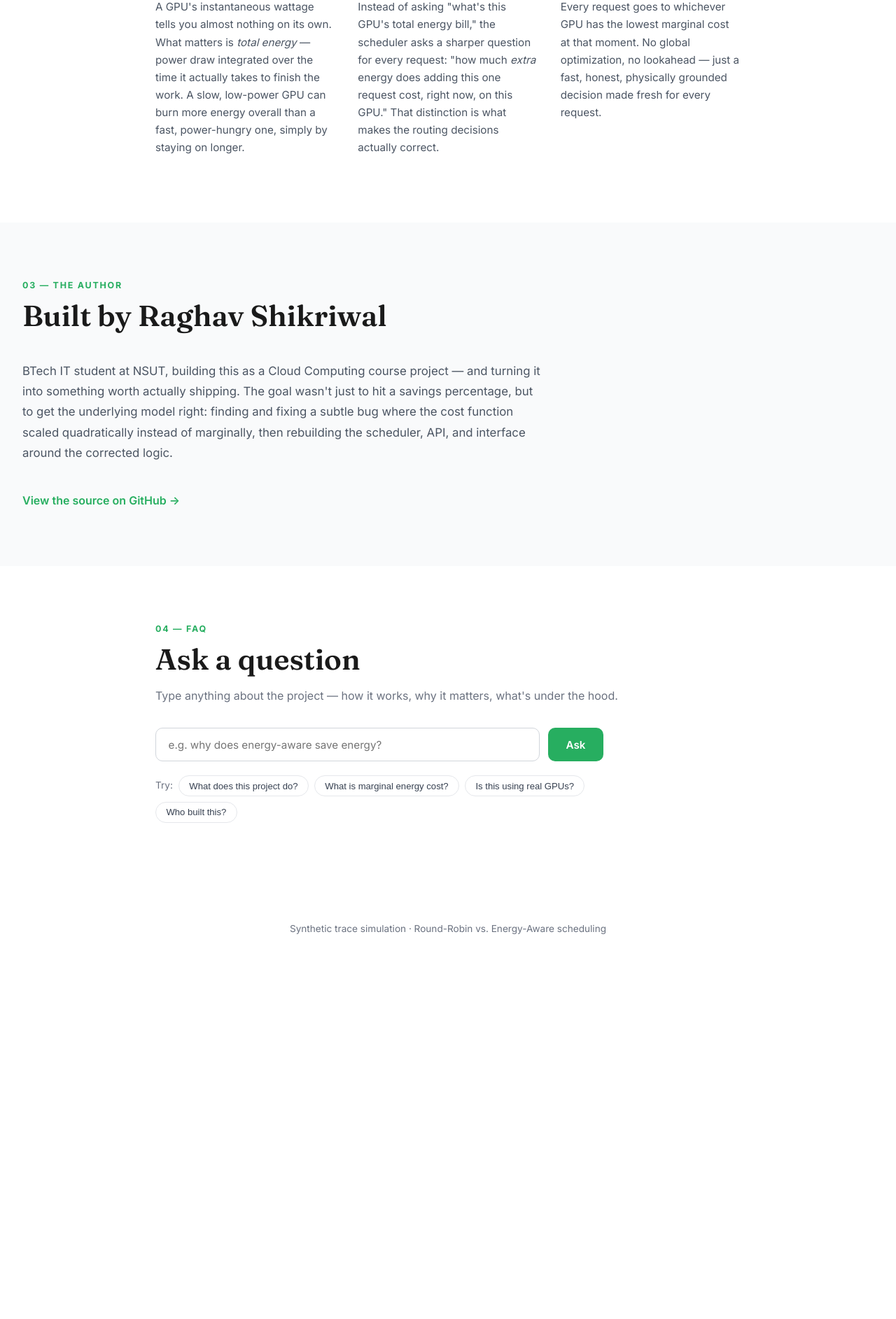
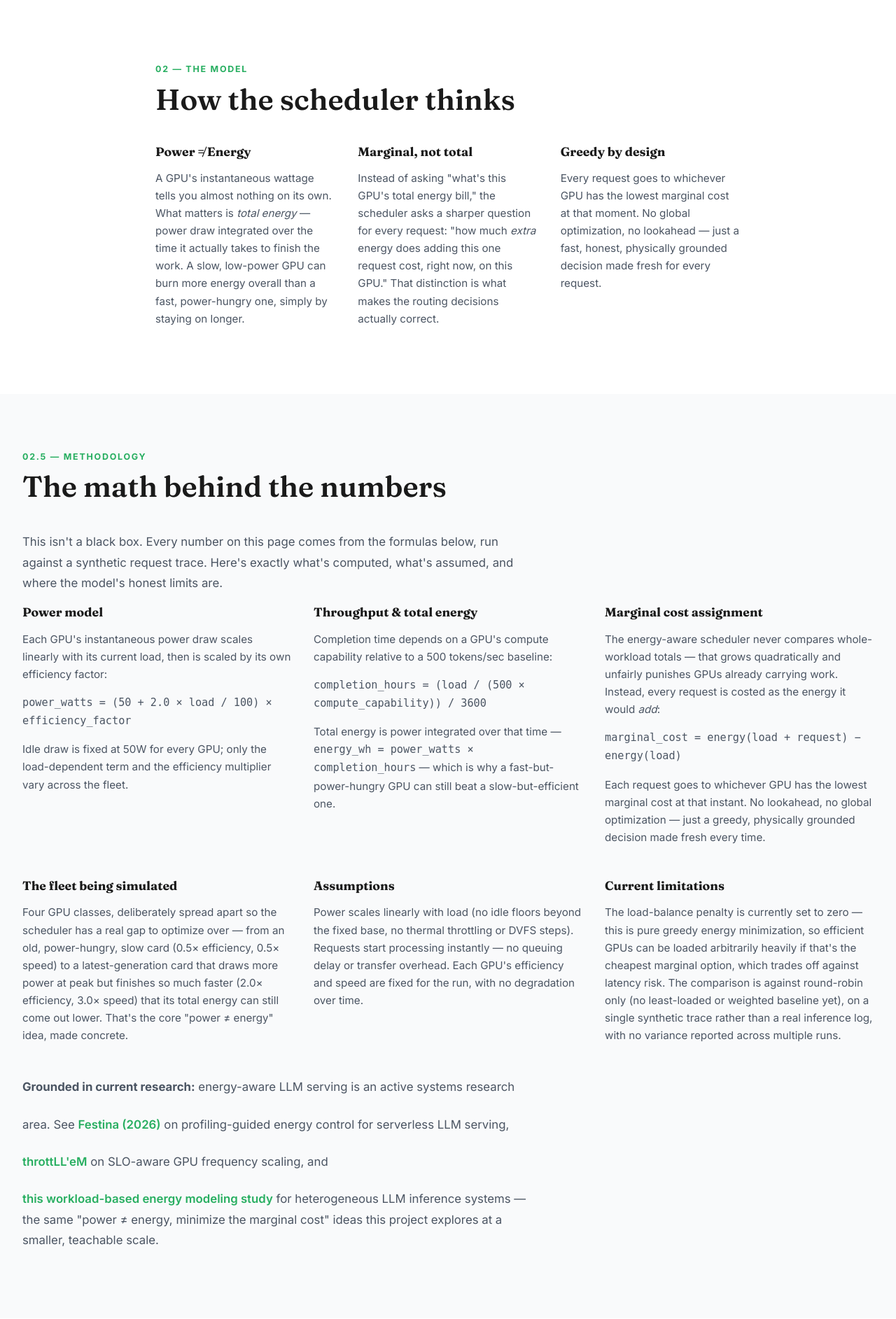
Before and after one commit to raghavshikriwal/energy-aware-llm-scheduler, a Flask app: page / in a window 1280 px wide. Shown: the part 3720-5605 px from the top of the page at 70% size. Before the commit the page ends 5055 px from the top, so only its background shows below. Run offline with Flask 3, Linux system fonts and the light colour scheme.

Commit message:
Add methodology section with formulas and research citations

```diff
--- a/templates/dashboard.html
+++ b/templates/dashboard.html
@@ -47,15 +47,22 @@
         <span class="choice-arrow">→</span>
       </a>
 
+      <a href="#methodology" class="choice-card" data-tilt>
+        <span class="choice-index">03</span>
+        <h3>Methodology</h3>
+        <p>The exact formulas, assumptions, and limits behind every number.</p>
+        <span class="choice-arrow">→</span>
+      </a>
+
       <a href="#author" class="choice-card" data-tilt>
-        <span class="choice-index">03</span>
+        <span class="choice-index">04</span>
         <h3>Meet the Author</h3>
         <p>Who built this, and why it exists.</p>
         <span class="choice-arrow">→</span>
       </a>
 
       <a href="#faq" class="choice-card" data-tilt>
-        <span class="choice-index">04</span>
+        <span class="choice-index">05</span>
         <h3>FAQ</h3>
         <p>Ask a question, get an instant answer.</p>
         <span class="choice-arrow">→</span>
@@ -123,9 +130,101 @@
     </div>
   </section>
 
+  <!-- METHODOLOGY -->
+  <section class="info-section info-section-alt" id="methodology">
+    <span class="info-eyebrow">02.5 — Methodology</span>
+    <h2 class="info-heading">The math behind the numbers</h2>
+    <p class="author-bio">
+      This isn't a black box. Every number on this page comes from the formulas below, run against a synthetic
+      request trace. Here's exactly what's computed, what's assumed, and where the model's honest limits are.
+    </p>
+
+    <div class="info-grid">
+      <div class="info-block">
+        <h3>Power model</h3>
+        <p>
+          Each GPU's instantaneous power draw scales linearly with its current load, then is scaled by its own
+          efficiency factor:
+        </p>
+        <p><code>power_watts = (50 + 2.0 × load / 100) × efficiency_factor</code></p>
+        <p>
+          Idle draw is fixed at 50W for every GPU; only the load-dependent term and the efficiency multiplier vary
+          across the fleet.
+        </p>
+      </div>
+
+      <div class="info-block">
+        <h3>Throughput &amp; total energy</h3>
+        <p>
+          Completion time depends on a GPU's compute capability relative to a 500 tokens/sec baseline:
+        </p>
+        <p><code>completion_hours = (load / (500 × compute_capability)) / 3600</code></p>
+        <p>
+          Total energy is power integrated over that time — <code>energy_wh = power_watts × completion_hours</code> —
+          which is why a fast-but-power-hungry GPU can still beat a slow-but-efficient one.
+        </p>
+      </div>
+
+      <div class="info-block">
+        <h3>Marginal cost assignment</h3>
+        <p>
+          The energy-aware scheduler never compares whole-workload totals — that grows quadratically and unfairly
+          punishes GPUs already carrying work. Instead, every request is costed as the energy it would
+          <em>add</em>:
+        </p>
+        <p><code>marginal_cost = energy(load + request) − energy(load)</code></p>
+        <p>Each request goes to whichever GPU has the lowest marginal cost at that instant. No lookahead, no global optimization — just a greedy, physically grounded decision made fresh every time.</p>
+      </div>
+    </div>
+
+    <div class="info-grid" style="margin-top: 2rem;">
+      <div class="info-block">
+        <h3>The fleet being simulated</h3>
+        <p>
+          Four GPU classes, deliberately spread apart so the scheduler has a real gap to optimize over — from an
+          old, power-hungry, slow card (0.5× efficiency, 0.5× speed) to a latest-generation card that draws more
+          power at peak but finishes so much faster (2.0× efficiency, 3.0× speed) that its total energy can still
+          come out lower. That's the core "power ≠ energy" idea, made concrete.
+        </p>
+      </div>
+
+      <div class="info-block">
+        <h3>Assumptions</h3>
+        <p>
+          Power scales linearly with load (no idle floors beyond the fixed base, no thermal throttling or DVFS
+          steps). Requests start processing instantly — no queuing delay or transfer overhead. Each GPU's
+          efficiency and speed are fixed for the run, with no degradation over time.
+        </p>
+      </div>
+
+      <div class="info-block">
+        <h3>Current limitations</h3>
+        <p>
+          The load-balance penalty is currently set to zero — this is pure greedy energy minimization, so
+          efficient GPUs can be loaded arbitrarily heavily if that's the cheapest marginal option, which trades
+          off against latency risk. The comparison is against round-robin only (no least-loaded or weighted
+          baseline yet), on a single synthetic trace rather than a real inference log, with no variance reported
+          across multiple runs.
+        </p>
+      </div>
+    </div>
+
+    <p class="author-bio" style="margin-top: 2rem;">
+      <strong>Grounded in current research:</strong> energy-aware LLM serving is an active systems research area.
+      See
+      <a class="author-link" href="https://arxiv.org/abs/2606.30391" target="_blank" rel="noopener">Festina (2026)</a>
+      on profiling-guided energy control for serverless LLM serving,
+      <a class="author-link" href="https://arxiv.org/pdf/2408.05235" target="_blank" rel="noopener">throttLL'eM</a>
+      on SLO-aware GPU frequency scaling, and
+      <a class="author-link" href="https://arxiv.org/pdf/2407.04014" target="_blank" rel="noopener">this workload-based energy modeling study</a>
+      for heterogeneous LLM inference systems — the same "power ≠ energy, minimize the marginal cost" ideas this
+      project explores at a smaller, teachable scale.
+    </p>
+  </section>
+
   <!-- AUTHOR -->
-  <section class="info-section info-section-alt" id="author">
-    <span class="info-eyebrow">03 — The Author</span>
+  <section class="info-section" id="author">
+    <span class="info-eyebrow">04 — The Author</span>
     <h2 class="info-heading">Built by Raghav Shikriwal</h2>
     <p class="author-bio">
       BTech IT student at NSUT, building this as a Cloud Computing course project — and turning it into something worth actually shipping. The goal wasn't just to hit a savings percentage, but to get the underlying model right: finding and fixing a subtle bug where the cost function scaled quadratically instead of marginally, then rebuilding the scheduler, API, and interface around the corrected logic.
@@ -137,7 +236,7 @@
 
   <!-- FAQ -->
   <section class="info-section" id="faq">
-    <span class="info-eyebrow">04 — FAQ</span>
+    <span class="info-eyebrow">05 — FAQ</span>
     <h2 class="info-heading">Ask a question</h2>
     <p class="faq-intro">Type anything about the project — how it works, why it matters, what's under the hood.</p>
 
```
